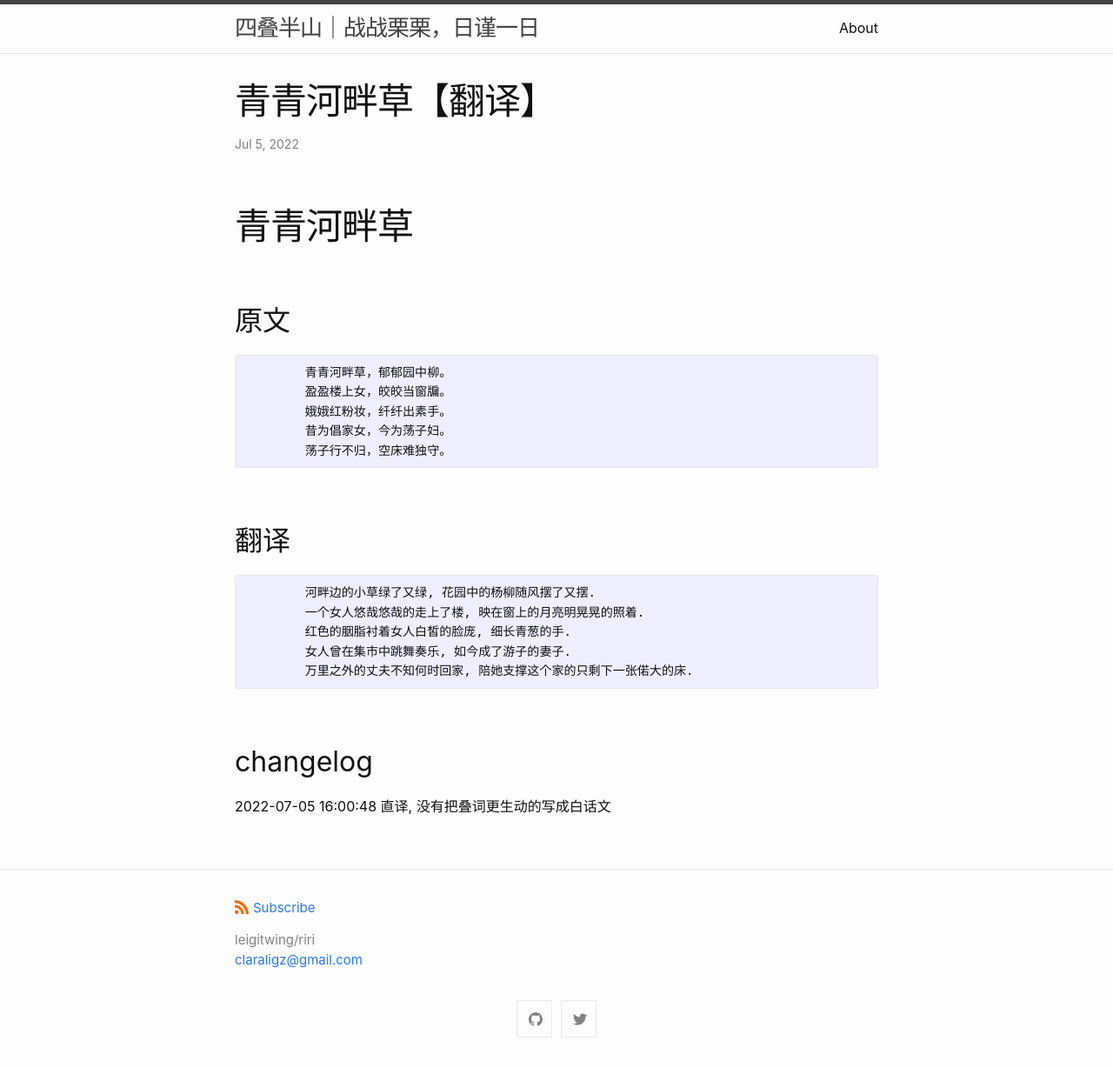
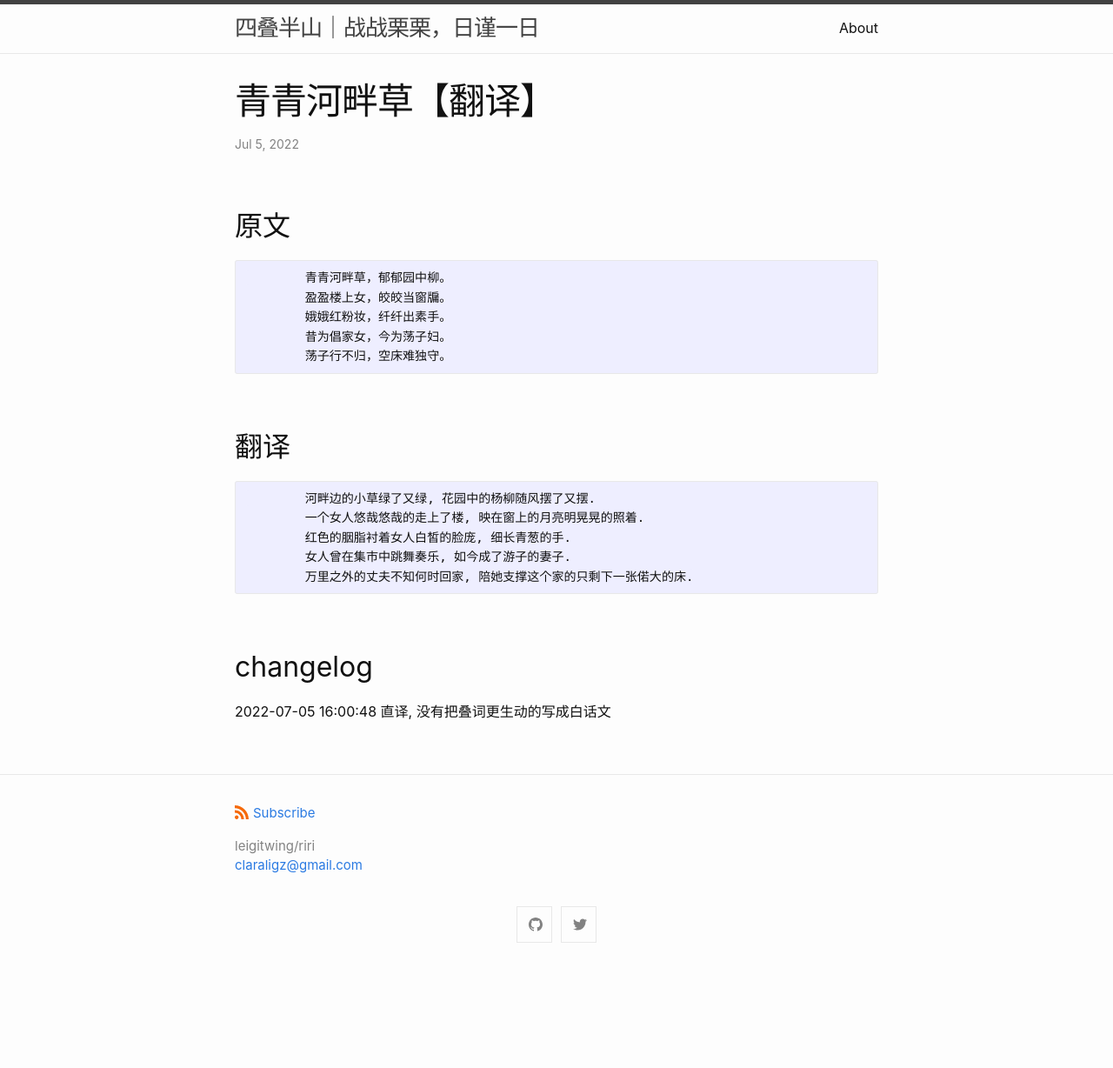
Before and after one commit to LeiGitWing/LeiGitWing.github.io, a Jekyll site: the page built from _posts/2022-07-05-translate.md, in a window 1280 px wide. Shown: the whole page at 87% size. Built offline with Jekyll 4.4.1, drawn with Linux system fonts in a browser that asks for light colours; after the commit the page ends 1119 px from its top, so only the background shows below that.

Commit message:
Delete the first heading

```diff
--- a/_posts/2022-07-05-translate.md
+++ b/_posts/2022-07-05-translate.md
@@ -4,8 +4,6 @@ title:  "青青河畔草【翻译】"
 date:   2022-07-05 16:10:48 +0800
 categories: daily_writing
 ---
-
-# 青青河畔草
 
 ##	原文
 		青青河畔草，郁郁园中柳。
```
